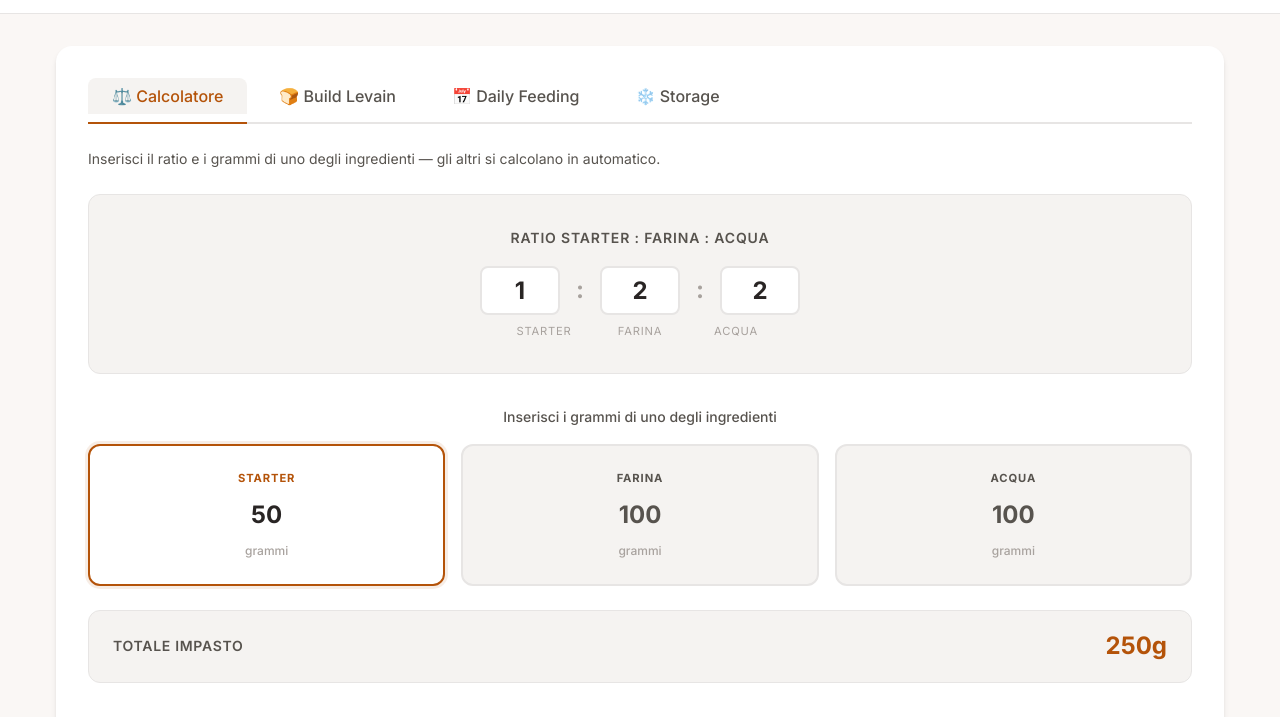
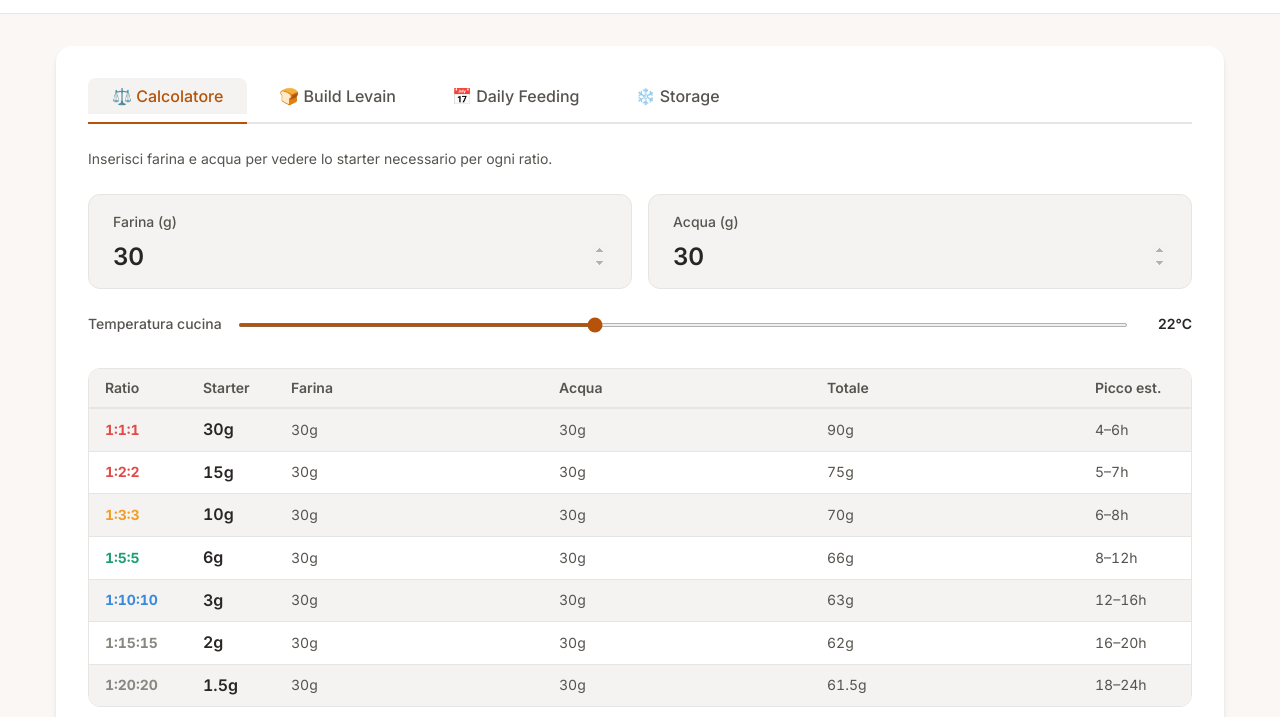
Before and after one commit to fstagno77/bakery-tools, a website with bundled scripts: page index.html in a window 1280 px wide. Shown: the part 83-800 px from the top of the page. Built offline with nearby package versions, Linux system fonts and the light colour scheme.

Commit message:
feat(calcolatore): tabella ratio completa con temp e memoria locale
- Sostituisce calcolo singolo con tabella 7 ratio (da fermentation-data)
- Input farina + acqua + slider temperatura (18-28°C)
- Stima picco da dati validati (cool/medium/warm band)
- Zone colorate: riattivazione → mantenimento → pausa
- localStorage salva ultimo calcolo (proof-last-calc)
- Integrazione toggle °C/°F e g/oz esistenti
- rerenderCalcolatore() esportata per ricalcolo on unit change

Co-Authored-By: Claude Sonnet 4.6 <noreply@anthropic.com>

```diff
--- a/css/styles.css
+++ b/css/styles.css
@@ -1048,198 +1048,173 @@ body {
 }
 
 /* ============================================
-   Calcolatore Ratio
+   Calcolatore — tabella ratio
    ============================================ */
 
-.ratio-calc-card {
-    background: var(--color-bg-input);
-    border: 1px solid var(--color-border);
-    border-radius: var(--radius-lg);
-    padding: var(--space-xl) var(--space-lg);
-    margin-bottom: var(--space-xl);
-    text-align: center;
-}
-
-.ratio-row-label {
-    font-size: var(--font-size-sm);
-    font-weight: 600;
-    color: var(--color-text-secondary);
-    text-transform: uppercase;
-    letter-spacing: 0.06em;
-    margin-bottom: var(--space-md);
-}
-
-.ratio-row {
-    display: flex;
-    align-items: center;
-    justify-content: center;
+.calc-inputs-grid {
+    display: grid;
+    grid-template-columns: 1fr 1fr;
     gap: var(--space-md);
-    margin-bottom: var(--space-sm);
-}
-
-.ratio-part-input {
-    width: 80px;
-    padding: var(--space-sm);
-    border: 2px solid var(--color-border);
-    border-radius: var(--radius-md);
-    font-size: var(--font-size-2xl);
-    font-weight: 700;
-    text-align: center;
-    background: var(--color-bg-card);
-    color: var(--color-text);
-    font-family: inherit;
-    transition: border-color var(--transition-fast), box-shadow var(--transition-fast);
-    -moz-appearance: textfield;
-}
-
-.ratio-part-input::-webkit-outer-spin-button,
-.ratio-part-input::-webkit-inner-spin-button {
-    -webkit-appearance: none;
-}
-
-.ratio-part-input:focus {
-    outline: none;
-    border-color: var(--color-primary);
-    box-shadow: 0 0 0 3px rgb(180 83 9 / 0.12);
-}
-
-.ratio-sep {
-    font-size: var(--font-size-2xl);
-    font-weight: 700;
-    color: var(--color-text-muted);
-    line-height: 1;
-}
-
-.ratio-legend-row {
-    display: flex;
-    justify-content: center;
-    gap: var(--space-md);
-    font-size: 0.7rem;
-    color: var(--color-text-muted);
-    text-transform: uppercase;
-    letter-spacing: 0.07em;
-}
-
-.ratio-legend-row span {
-    width: 80px;
-    text-align: center;
-}
-
-/* --- Grams Section --- */
-.ratio-grams-section {
     margin-bottom: var(--space-lg);
 }
 
-.ratio-grams-label {
-    font-size: var(--font-size-sm);
-    font-weight: 500;
-    color: var(--color-text-secondary);
-    margin-bottom: var(--space-md);
-    text-align: center;
-}
-
-.ratio-grams-grid {
-    display: grid;
-    grid-template-columns: repeat(3, 1fr);
-    gap: var(--space-md);
-}
-
-@media (max-width: 500px) {
-    .ratio-grams-grid {
-        grid-template-columns: 1fr;
-    }
-}
-
-/* Card per ogni ingrediente */
-.ratio-gram-card {
-    background: var(--color-bg-card);
-    border: 2px solid var(--color-border);
-    border-radius: var(--radius-lg);
-    padding: var(--space-lg) var(--space-md);
-    display: flex;
-    flex-direction: column;
-    align-items: stretch;
-    gap: var(--space-xs);
-    transition: border-color var(--transition-fast), box-shadow var(--transition-fast);
-}
-
-.ratio-gram-card:has(.ratio-source) {
-    border-color: var(--color-primary);
-    box-shadow: 0 0 0 3px rgb(180 83 9 / 0.10);
-    background: var(--color-bg-card);
-}
-
-.ratio-gram-card:has(.ratio-derived) {
-    background: var(--color-bg-input);
-    border-color: var(--color-border);
-}
-
-.ratio-gram-label {
-    font-size: 0.7rem;
-    font-weight: 700;
-    color: var(--color-text-secondary);
-    text-transform: uppercase;
-    letter-spacing: 0.08em;
-    text-align: center;
-    display: block;
-}
-
-.ratio-gram-card:has(.ratio-source) .ratio-gram-label {
-    color: var(--color-primary);
-}
-
-.ratio-gram-input {
-    width: 100%;
-    padding: var(--space-sm) var(--space-xs);
-    border: none;
-    border-radius: var(--radius-sm);
-    font-size: var(--font-size-2xl);
-    font-weight: 700;
-    text-align: center;
-    background: transparent;
-    color: var(--color-text);
-    font-family: inherit;
-    outline: none;
-    -moz-appearance: textfield;
-}
-
-.ratio-gram-input::-webkit-outer-spin-button,
-.ratio-gram-input::-webkit-inner-spin-button {
-    -webkit-appearance: none;
-}
-
-.ratio-gram-input.ratio-derived {
-    color: var(--color-text-secondary);
-}
-
-.ratio-gram-unit {
-    font-size: 0.75rem;
-    font-weight: 500;
-    color: var(--color-text-muted);
-    text-align: center;
-}
-
-/* --- Total Row --- */
-.ratio-total-row {
-    display: flex;
-    justify-content: space-between;
-    align-items: center;
+.calc-input-card {
     background: var(--color-bg-input);
     border: 1px solid var(--color-border);
     border-radius: var(--radius-lg);
     padding: var(--space-md) var(--space-lg);
 }
 
-.ratio-total-label {
+.calc-input-label {
+    display: block;
+    font-size: var(--font-size-sm);
+    color: var(--color-text-secondary);
+    margin-bottom: var(--space-sm);
+    font-weight: 500;
+}
+
+.calc-input-card input[type="number"] {
+    width: 100%;
+    font-size: var(--font-size-2xl);
+    font-weight: 600;
+    border: none;
+    background: transparent;
+    color: var(--color-text);
+    outline: none;
+    font-family: inherit;
+    -moz-appearance: textfield;
+}
+
+.calc-input-card input[type="number"]::-webkit-outer-spin-button,
+.calc-input-card input[type="number"]::-webkit-inner-spin-button {
+    opacity: 0.4;
+}
+
+.calc-temp-row {
+    display: flex;
+    align-items: center;
+    gap: var(--space-md);
+    margin-bottom: var(--space-xl);
+}
+
+.calc-temp-label {
+    font-size: var(--font-size-sm);
+    color: var(--color-text-secondary);
+    white-space: nowrap;
+    font-weight: 500;
+}
+
+.calc-temp-row input[type="range"] {
+    flex: 1;
+    height: 4px;
+    accent-color: var(--color-primary);
+    cursor: pointer;
+}
+
+.calc-temp-value {
+    font-size: var(--font-size-sm);
+    font-weight: 600;
+    min-width: 48px;
+    color: var(--color-text);
+    text-align: right;
+}
+
+.calc-table-wrapper {
+    border: 1px solid var(--color-border);
+    border-radius: var(--radius-lg);
+    overflow: hidden;
+    margin-bottom: var(--space-lg);
+}
+
+.calc-table-header,
+.calc-table-row {
+    display: grid;
+    grid-template-columns: 90px 80px 1fr 1fr 1fr 80px;
+    padding: var(--space-sm) var(--space-md);
+    gap: var(--space-sm);
+    align-items: center;
+}
+
+.calc-table-header {
+    background: var(--color-bg-input);
+    border-bottom: 1px solid var(--color-border);
+}
+
+.calc-table-header span {
     font-size: var(--font-size-sm);
     font-weight: 600;
     color: var(--color-text-secondary);
-    text-transform: uppercase;
-    letter-spacing: 0.05em;
 }
 
-.ratio-total-value {
-    font-size: var(--font-size-2xl);
+.calc-table-row {
+    border-top: 1px solid var(--color-border);
+}
+
+.calc-table-row:nth-child(even) {
+    background: var(--color-bg-input);
+}
+
+.calc-ratio {
+    font-size: var(--font-size-sm);
     font-weight: 700;
-    color: var(--color-primary);
+    font-variant-numeric: tabular-nums;
 }
+
+.calc-val-primary {
+    font-size: var(--font-size-base);
+    font-weight: 600;
+    color: var(--color-text);
+    font-variant-numeric: tabular-nums;
+}
+
+.calc-val-muted {
+    font-size: var(--font-size-sm);
+    color: var(--color-text-secondary);
+    font-variant-numeric: tabular-nums;
+}
+
+.calc-legend {
+    display: flex;
+    flex-wrap: wrap;
+    gap: var(--space-sm);
+    margin-bottom: var(--space-lg);
+}
+
+.calc-legend-item {
+    font-size: 0.7rem;
+    font-weight: 500;
+    padding: var(--space-xs) var(--space-md);
+    border-radius: 20px;
+    border: 1px solid;
+    background: transparent;
+}
+
+.calc-note {
+    font-size: var(--font-size-sm);
+    color: var(--color-text-muted);
+    line-height: 1.6;
+}
+
+@media (max-width: 600px) {
+    .calc-table-header,
+    .calc-table-row {
+        grid-template-columns: 68px 60px 1fr 1fr 1fr 60px;
+        padding: var(--space-xs) var(--space-sm);
+        gap: 4px;
+    }
+
+    .calc-table-header span,
+    .calc-val-muted {
+        font-size: 0.75rem;
+    }
+
+    .calc-temp-label {
+        display: none;
+    }
+}
+
+@media (max-width: 400px) {
+    .calc-inputs-grid {
+        grid-template-columns: 1fr;
+    }
+}
--- a/index.html
+++ b/index.html
@@ -60,51 +60,33 @@
                     <!-- Tab: Calcolatore -->
                     <div id="tab-calcolatore" class="tab-content active">
                         <p class="tab-description">
-                            Inserisci il ratio e i grammi di uno degli ingredienti — gli altri si calcolano in automatico.
+                            Inserisci farina e acqua per vedere lo starter necessario per ogni ratio.
                         </p>
 
-                        <div class="ratio-calc-card">
-                            <div class="ratio-row-label">Ratio starter : farina : acqua</div>
-                            <div class="ratio-row">
-                                <input type="number" id="ratio-s" class="ratio-part-input" value="1" min="0.5" max="20" step="0.5">
-                                <span class="ratio-sep">:</span>
-                                <input type="number" id="ratio-f" class="ratio-part-input" value="2" min="0.5" max="20" step="0.5">
-                                <span class="ratio-sep">:</span>
-                                <input type="number" id="ratio-a" class="ratio-part-input" value="2" min="0.5" max="20" step="0.5">
+                        <div class="calc-inputs-grid">
+                            <div class="calc-input-card">
+                                <label class="calc-input-label" for="calc-farina">Farina (<span class="calc-weight-unit">g</span>)</label>
+                                <input type="number" id="calc-farina" value="30" min="10" max="500" step="5">
                             </div>
-                            <div class="ratio-legend-row">
-                                <span>starter</span>
-                                <span>farina</span>
-                                <span>acqua</span>
+                            <div class="calc-input-card">
+                                <label class="calc-input-label" for="calc-acqua">Acqua (<span class="calc-weight-unit">g</span>)</label>
+                                <input type="number" id="calc-acqua" value="30" min="10" max="500" step="5">
                             </div>
                         </div>
 
-                        <div class="ratio-grams-section">
-                            <div class="ratio-grams-label">Inserisci i grammi di uno degli ingredienti</div>
-
-                            <div class="ratio-grams-grid">
-                                <div class="ratio-gram-card">
-                                    <label class="ratio-gram-label">Starter</label>
-                                    <input type="number" id="ratio-starter-g" class="ratio-gram-input ratio-source" value="50" min="0" step="1">
-                                    <span class="ratio-gram-unit">grammi</span>
-                                </div>
-                                <div class="ratio-gram-card">
-                                    <label class="ratio-gram-label">Farina</label>
-                                    <input type="number" id="ratio-farina-g" class="ratio-gram-input ratio-derived" value="100" min="0" step="1">
-                                    <span class="ratio-gram-unit">grammi</span>
-                                </div>
-                                <div class="ratio-gram-card">
-                                    <label class="ratio-gram-label">Acqua</label>
-                                    <input type="number" id="ratio-acqua-g" class="ratio-gram-input ratio-derived" value="100" min="0" step="1">
-                                    <span class="ratio-gram-unit">grammi</span>
-                                </div>
-                            </div>
+                        <div class="calc-temp-row">
+                            <label class="calc-temp-label" for="calc-temp">Temperatura cucina</label>
+                            <input type="range" id="calc-temp" min="18" max="28" value="22" step="1">
+                            <span id="calc-temp-out" class="calc-temp-value">22°C</span>
                         </div>
 
-                        <div class="ratio-total-row">
-                            <span class="ratio-total-label">Totale impasto</span>
-                            <span class="ratio-total-value" id="ratio-total">250g</span>
-                        </div>
+                        <div id="calc-table"></div>
+
+                        <div id="calc-legend" class="calc-legend"></div>
+
+                        <p class="calc-note">
+                            Farina consigliata: 70% bianca + 30% segale integrale · Acqua tiepida (~29°C) se la cucina è fresca · I tempi al picco sono stime — variano con la forza del tuo starter · Fonte: The Perfect Loaf, Maurizio Leo
+                        </p>
                     </div>
 
                     <!-- Tab: Prepara Levain -->
--- a/js/ratio.js
+++ b/js/ratio.js
@@ -1,78 +1,144 @@
 /**
- * Ratio Calculator Module
- * Calcolatore proporzioni rinfresco: dato un ratio starter:farina:acqua
- * e i grammi di uno degli ingredienti, calcola gli altri due.
+ * Ratio Calculator — tabella completa ratio
+ *
+ * Data farina + acqua + temperatura, mostra starter necessario
+ * per ogni ratio con stima tempo picco.
+ * Salva l'ultimo calcolo in localStorage.
  */
 
-let calcLastEdited = 'starter';
+import { fermentationData } from './data.js';
+import { isCelsius } from './temperature.js';
+import { isGrams, getWeightUnitLabel, convertValue, fromCurrentUnit } from './units.js';
+
+const STORAGE_KEY = 'proof-last-calc';
+
+const zones = [
+    { label: 'Riattivazione aggressiva', color: '#E24B4A', flourParts: [1, 2] },
+    { label: 'Riattivazione normale',    color: '#EF9F27', flourParts: [3, 4] },
+    { label: 'Mantenimento standard',    color: '#1D9E75', flourParts: [5, 6] },
+    { label: 'Mantenimento lento',       color: '#378ADD', flourParts: [7, 8, 9, 10] },
+    { label: 'Pausa / frigo',            color: '#888780', flourParts: [11,12,13,14,15,16,17,18,19,20] },
+];
+
+function getZone(flourPart) {
+    return zones.find(z => z.flourParts.includes(flourPart)) || zones[zones.length - 1];
+}
+
+function getTempBand(tempC) {
+    if (tempC <= 22) return 'cool';
+    if (tempC <= 24) return 'medium';
+    return 'warm';
+}
+
+function fmtWeight(grams) {
+    const val = isGrams() ? grams : convertValue(grams, false);
+    return (val % 1 === 0 ? val.toFixed(0) : val.toFixed(1));
+}
+
+function saveState(farina, acqua, temp) {
+    try {
+        localStorage.setItem(STORAGE_KEY, JSON.stringify({ farina, acqua, temp }));
+    } catch {}
+}
+
+function loadState() {
+    try {
+        const s = localStorage.getItem(STORAGE_KEY);
+        return s ? JSON.parse(s) : null;
+    } catch { return null; }
+}
+
+function render() {
+    const farInput = document.getElementById('calc-farina');
+    const acqInput = document.getElementById('calc-acqua');
+    const tempInput = document.getElementById('calc-temp');
+    const tempOut = document.getElementById('calc-temp-out');
+    const tableEl = document.getElementById('calc-table');
+
+    if (!farInput) return;
+
+    const farinaGrams = fromCurrentUnit(parseFloat(farInput.value) || 30);
+    const acquaGrams  = fromCurrentUnit(parseFloat(acqInput.value) || 30);
+    const tempC       = parseInt(tempInput.value) || 22;
+    const band        = getTempBand(tempC);
+    const unit        = getWeightUnitLabel();
+
+    // Update temp label
+    if (isCelsius()) {
+        tempOut.textContent = tempC + '°C';
+    } else {
+        tempOut.textContent = Math.round(tempC * 9 / 5 + 32) + '°F';
+    }
+
+    // Update weight unit labels
+    document.querySelectorAll('.calc-weight-unit').forEach(el => {
+        el.textContent = unit;
+    });
+
+    // Save
+    saveState(parseFloat(farInput.value), parseFloat(acqInput.value), tempC);
+
+    // Build table
+    let html = '<div class="calc-table-wrapper">';
+    html += `<div class="calc-table-header">
+        <span>Ratio</span>
+        <span>Starter</span>
+        <span>Farina</span>
+        <span>Acqua</span>
+        <span>Totale</span>
+        <span>Picco est.</span>
+    </div>`;
+
+    fermentationData.ratios.forEach(r => {
+        const zone    = getZone(r.flourPart);
+        const starter = farinaGrams / r.flourPart;
+        const totale  = starter + farinaGrams + acquaGrams;
+        const times   = r.times[band];
+        const timeStr = `${times.min}–${times.max}h`;
+
+        html += `<div class="calc-table-row">
+            <span class="calc-ratio" style="color: ${zone.color};">${r.ratio}</span>
+            <span class="calc-val-primary">${fmtWeight(starter)}${unit}</span>
+            <span class="calc-val-muted">${fmtWeight(farinaGrams)}${unit}</span>
+            <span class="calc-val-muted">${fmtWeight(acquaGrams)}${unit}</span>
+            <span class="calc-val-muted">${fmtWeight(totale)}${unit}</span>
+            <span class="calc-val-muted">${timeStr}</span>
+        </div>`;
+    });
+
+    html += '</div>';
+    tableEl.innerHTML = html;
+}
+
+function buildLegend() {
+    const legendEl = document.getElementById('calc-legend');
+    if (!legendEl) return;
+    legendEl.innerHTML = zones.map(z =>
+        `<span class="calc-legend-item" style="color: ${z.color}; border-color: ${z.color};">${z.label}</span>`
+    ).join('');
+}
+
+export function rerenderCalcolatore() {
+    render();
+}
 
 export function initRatioCalculator() {
-    const ratioS = document.getElementById('ratio-s');
-    const ratioF = document.getElementById('ratio-f');
-    const ratioA = document.getElementById('ratio-a');
-    const inputStarter = document.getElementById('ratio-starter-g');
-    const inputFarina  = document.getElementById('ratio-farina-g');
-    const inputAcqua   = document.getElementById('ratio-acqua-g');
+    const farInput = document.getElementById('calc-farina');
+    if (!farInput) return;
 
-    if (!ratioS) return;
+    // Load saved state
+    const saved = loadState();
+    if (saved) {
+        document.getElementById('calc-farina').value = saved.farina ?? 30;
+        document.getElementById('calc-acqua').value  = saved.acqua  ?? 30;
+        document.getElementById('calc-temp').value   = saved.temp   ?? 22;
+    }
 
-    // Cambio ratio → ricalcola
-    [ratioS, ratioF, ratioA].forEach(el => {
-        el.addEventListener('input', () => recalc());
-    });
+    buildLegend();
 
-    // Cambio grammi → aggiorna sorgente e ricalcola
-    inputStarter.addEventListener('input', () => { calcLastEdited = 'starter'; updateStyles(); recalc(); });
-    inputFarina.addEventListener('input',  () => { calcLastEdited = 'farina';  updateStyles(); recalc(); });
-    inputAcqua.addEventListener('input',   () => { calcLastEdited = 'acqua';   updateStyles(); recalc(); });
+    farInput.addEventListener('input', render);
+    document.getElementById('calc-acqua').addEventListener('input', render);
+    document.getElementById('calc-temp').addEventListener('input', render);
 
-    updateStyles();
-    recalc();
+    render();
 }
-
-function updateStyles() {
-    const map = {
-        starter: document.getElementById('ratio-starter-g'),
-        farina:  document.getElementById('ratio-farina-g'),
-        acqua:   document.getElementById('ratio-acqua-g'),
-    };
-    Object.entries(map).forEach(([key, el]) => {
-        if (!el) return;
-        el.classList.toggle('ratio-source', key === calcLastEdited);
-        el.classList.toggle('ratio-derived', key !== calcLastEdited);
-    });
-}
-
-function recalc() {
-    const rS = parseFloat(document.getElementById('ratio-s').value) || 0;
-    const rF = parseFloat(document.getElementById('ratio-f').value) || 0;
-    const rA = parseFloat(document.getElementById('ratio-a').value) || 0;
-
-    const idMap = {
-        starter: document.getElementById('ratio-starter-g'),
-        farina:  document.getElementById('ratio-farina-g'),
-        acqua:   document.getElementById('ratio-acqua-g'),
-    };
-    const ratioMap = { starter: rS, farina: rF, acqua: rA };
-
-    const srcEl = idMap[calcLastEdited];
-    const gSrc  = parseFloat(srcEl.value) || 0;
-    const rSrc  = ratioMap[calcLastEdited];
-
-    const results = {};
-    ['starter', 'farina', 'acqua'].forEach(f => {
-        results[f] = (f === calcLastEdited)
-            ? gSrc
-            : (rSrc > 0 && gSrc > 0 ? Math.round((ratioMap[f] / rSrc) * gSrc * 10) / 10 : 0);
-    });
-
-    ['starter', 'farina', 'acqua'].forEach(f => {
-        if (f !== calcLastEdited) {
-            idMap[f].value = results[f];
-        }
-    });
-
-    const total = (results.starter || 0) + (results.farina || 0) + (results.acqua || 0);
-    const totalEl = document.getElementById('ratio-total');
-    if (totalEl) totalEl.textContent = Math.round(total * 10) / 10 + 'g';
-}
```
Also changed, not shown: js/app.js (+14 -1 lines).
